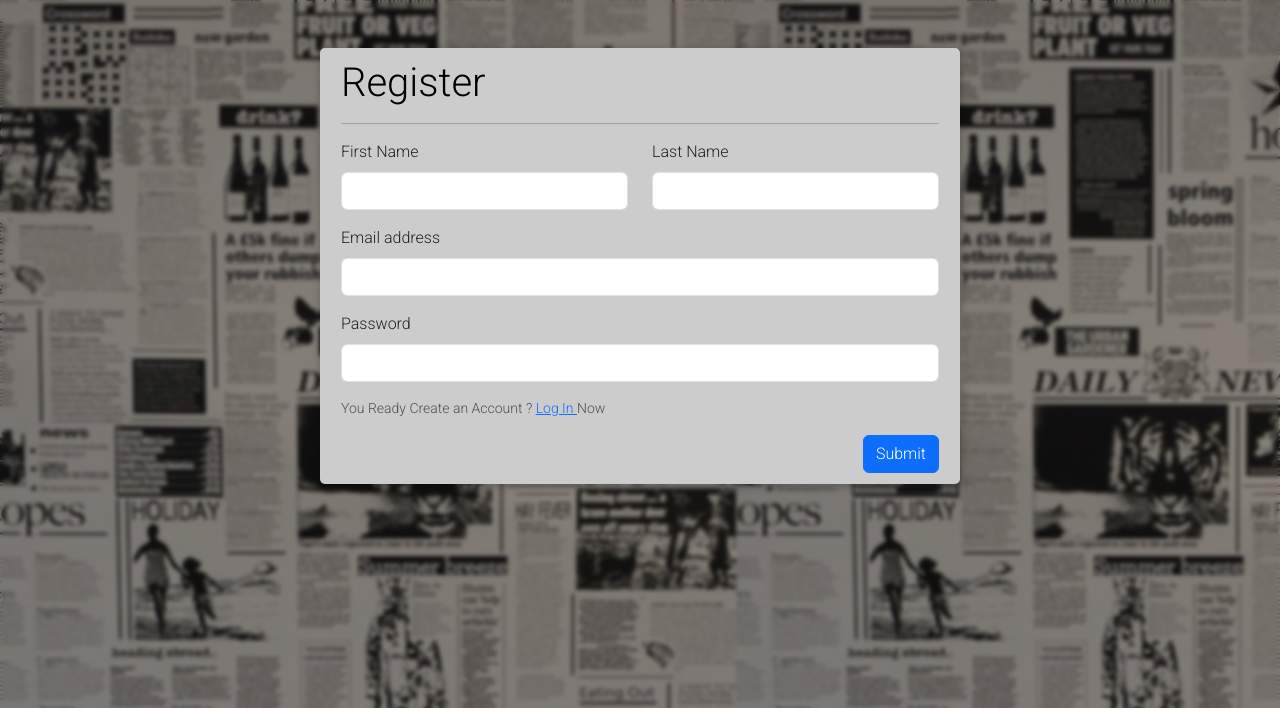
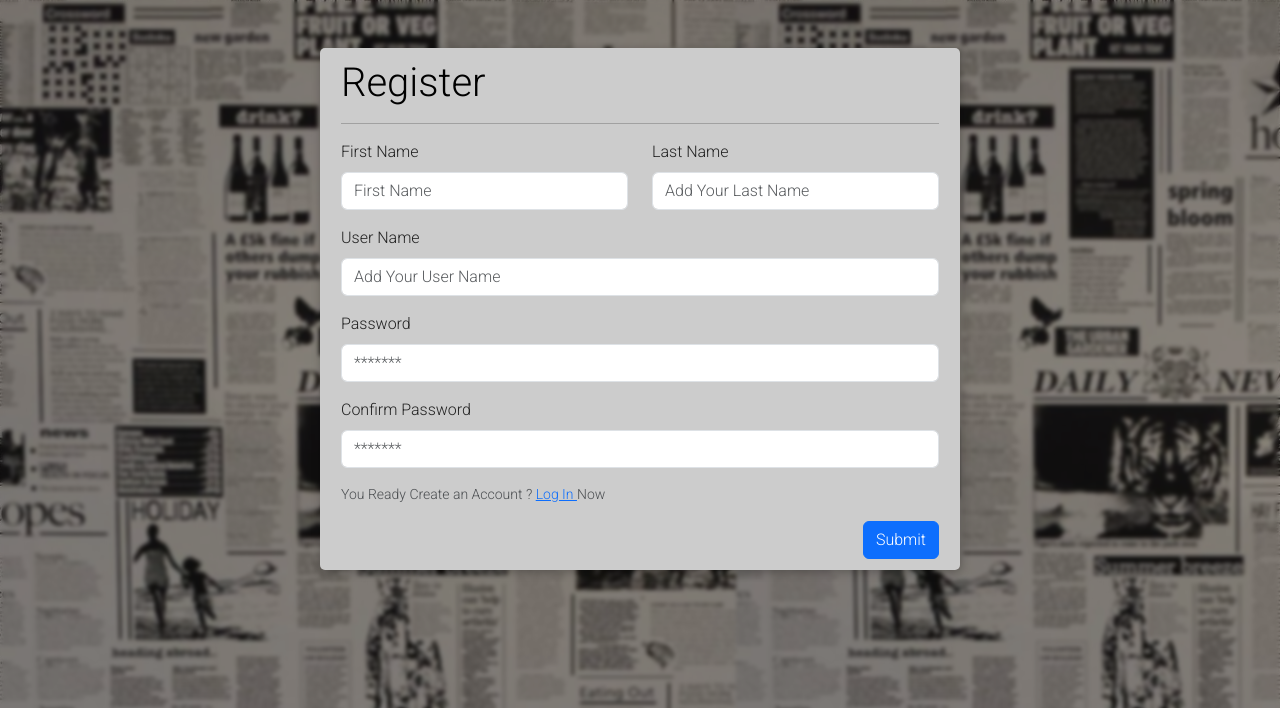
Before and after one commit to marouane-tabib/CultureDev.to, a PHP site: page /pages/register.php in a window 1280 px wide. Shown: the top 708 px of the page. Run offline with PHP 8.4, Linux system fonts and the light colour scheme.

Commit message:
add register method , and data form attr - completed

```diff
--- a/pages/register.php
+++ b/pages/register.php
@@ -1,29 +1,40 @@
 <?php $title = "Register" ; $fade = true?>
+<?php
+    include '../classes/User.php';
+    $user = new User();
+    if(isset($_POST['btn'])){
+        $user->register($_POST['first_name'] , $_POST['last_name'] , $_POST['user_name'] , $_POST['password'] , $_POST['confirm_password']);
+    }
+?>
 <?php include'../layouts/header.php'; ?>
     <div class="data-form-box bg-white mx-auto mt-5 col-md-6 col-11">
         <h1>Register</h1><hr>
-        <form>
+        <form action="register.php" method="POST">
             <div class="row">
                 <div class="mb-3 col">
                     <label for="firstName" class="form-label">First Name</label>
-                    <input type="text" class="form-control" id="firstName">
+                    <input type="text" class="form-control" id="firstName" name="first_name" placeholder="First Name">
                 </div>
                 <div class="mb-3 col">
                     <label for="lastName" class="form-label">Last Name</label>
-                    <input type="text" class="form-control" id="lastName" >
+                    <input type="text" class="form-control" id="lastName" name="last_name" placeholder="Add Your Last Name">
                 </div>
             </div>
             <div class="mb-3">
-                <label for="email" class="form-label">Email address</label>
-                <input type="email" class="form-control" id="email" aria-describedby="emailHelp">
+                <label for="username" class="form-label">User Name</label>
+                <input type="text" class="form-control" id="username" name="user_name" placeholder="Add Your User Name">
             </div>
             <div class="mb-3">
                 <label for="password" class="form-label">Password</label>
-                <input type="password" class="form-control" id="password">
+                <input type="password" class="form-control" id="password" name="password" placeholder="*******">
+            </div>
+            <div class="mb-3">
+                <label for="confirmPassword" class="form-label">Confirm Password</label>
+                <input type="password" class="form-control" id="confirmPassword" name="confirm_password" placeholder="*******">
             </div>
             <div class="form-text mb-3">You Ready Create an Account ? <a href="login.php">Log In </a>Now</div>
             <div class="btn-box">
-                <button type="submit" class="btn btn-primary">Submit</button>
+                <button type="submit" class="btn btn-primary" name="btn">Submit</button>
             </div>
         </form>
     </div>
```
